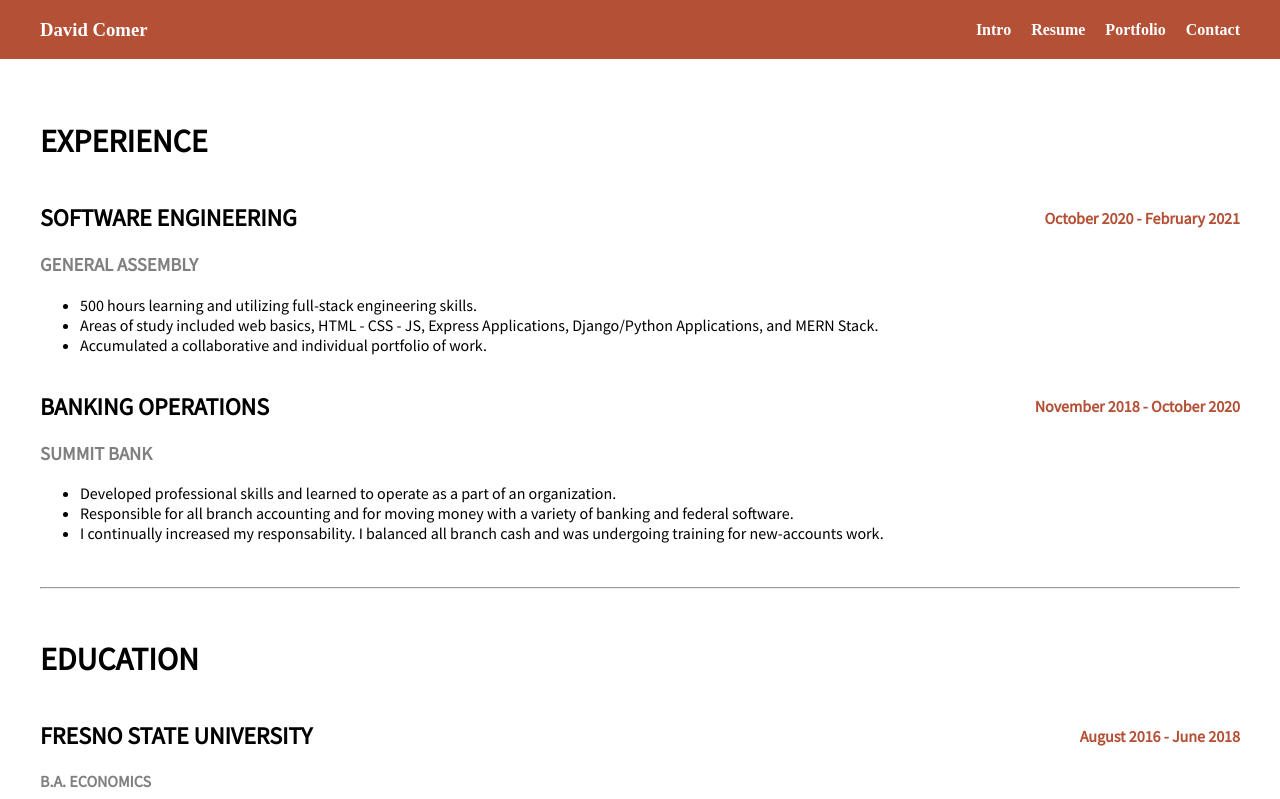
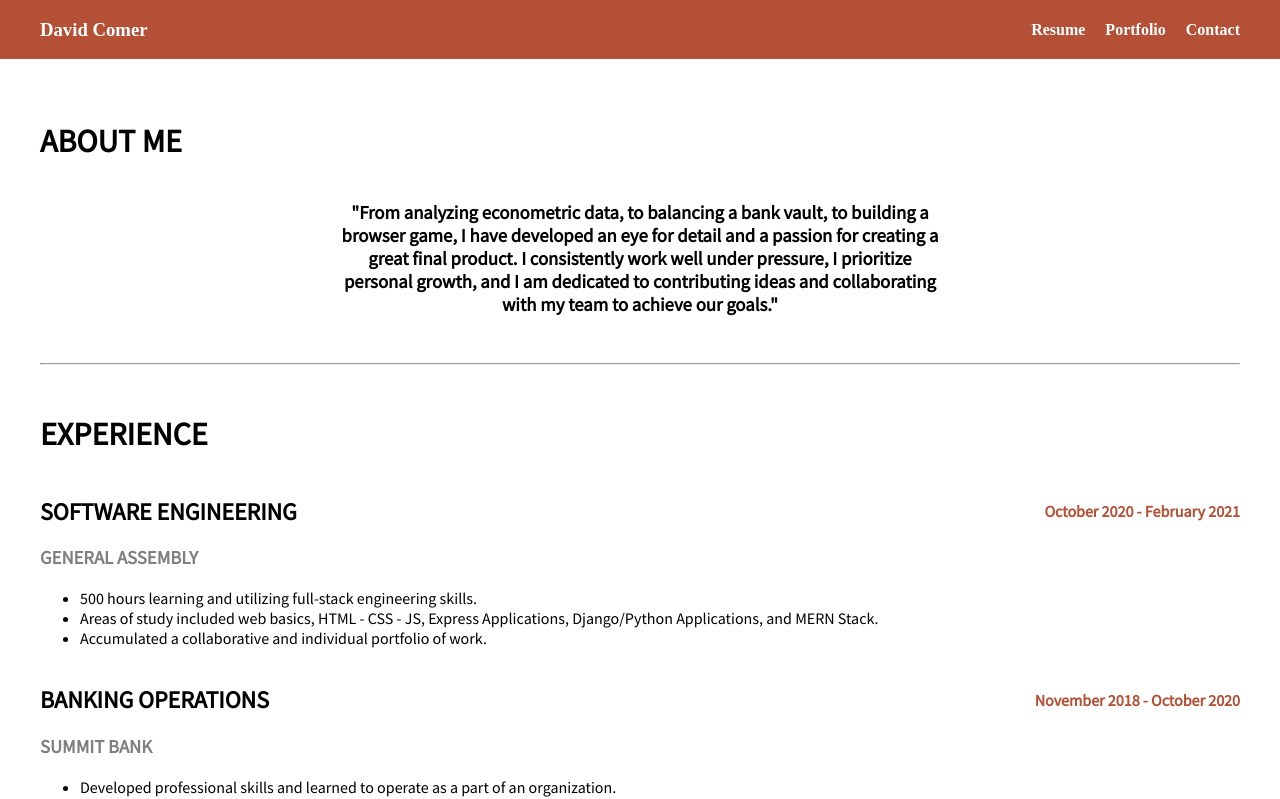
Before and after one commit to DaCoPro/my-portfolio, a React (Create React App) app: page /resume in a window 1280 px wide. Shown: the top 799 px of the page. Built offline with nearby package versions, Linux system fonts and the light colour scheme.

Commit message:
Remove Intro page and move content to top of Resume.

```diff
--- a/src/Components/NavBar/NavBar.jsx
+++ b/src/Components/NavBar/NavBar.jsx
@@ -6,7 +6,7 @@ export default function NavBar () {
         <div className="NavBar">
             <h3 className="MyName">David Comer</h3>
             <div className="Links">
-                <Link className="NavLink" to="/intro">Intro</Link>
+                {/* <Link className="NavLink" to="/intro">Intro</Link> */}
                 <Link className="NavLink" to="/resume">Resume</Link>
                 <Link className="NavLink" to="/portfolio">Portfolio</Link>
                 <Link className="NavLink" to="/contact">Contact</Link>
--- a/src/Pages/App/App.js
+++ b/src/Pages/App/App.js
@@ -32,7 +32,7 @@ export default function App() {
           <Route path="/contact">
             <Contact />
           </Route>
-          <Redirect to="/intro" />
+          <Redirect to="/resume" />
         </Switch>
       </main>
     </Router>
--- a/src/Pages/Intro/Intro.css
+++ b/src/Pages/Intro/Intro.css
@@ -5,14 +5,14 @@
     width: 90%;
 }
 
-.Intro {
+/* .Intro {
     display: flex;
     flex-direction: column;
     align-items: center;
     justify-content: center;
     height: 95vh;
 
-}
+} */
 
 .Photo {
     display: flex;
--- a/src/Pages/Resume/Resume.css
+++ b/src/Pages/Resume/Resume.css
@@ -53,3 +53,14 @@ span {
     flex-direction: column;
     align-items: center;
 }
+
+.ProfessionalSummary {
+    text-align: center;
+    width: 600px;
+
+}
+
+.PSBox {
+    display: flex;
+    justify-content: center;
+}
--- a/src/Pages/Resume/Resume.jsx
+++ b/src/Pages/Resume/Resume.jsx
@@ -50,6 +50,16 @@ export default function Resume () {
     return (
         <main className="Resume">
             <div className="WholeDoc">
+
+                <div className="Intro">
+                    <h1>ABOUT ME</h1>
+                    <div className="PSBox">
+                        <h3 className="ProfessionalSummary">"From analyzing econometric data, to balancing a bank vault, to building a browser game, I have developed an eye for detail and a passion for creating a great final product. I consistently work well under pressure, I prioritize personal growth, and I am dedicated to contributing ideas and collaborating with my team to achieve our goals."</h3>
+                    </div>
+                </div>
+                <br/>
+                <hr/>
+                <br/>
                 <div className="Experience">
                     <h1>EXPERIENCE</h1>
                     <span><h2 className="Heading">SOFTWARE ENGINEERING</h2><h4 className="Date" >October 2020 - February 2021</h4></span>
```
